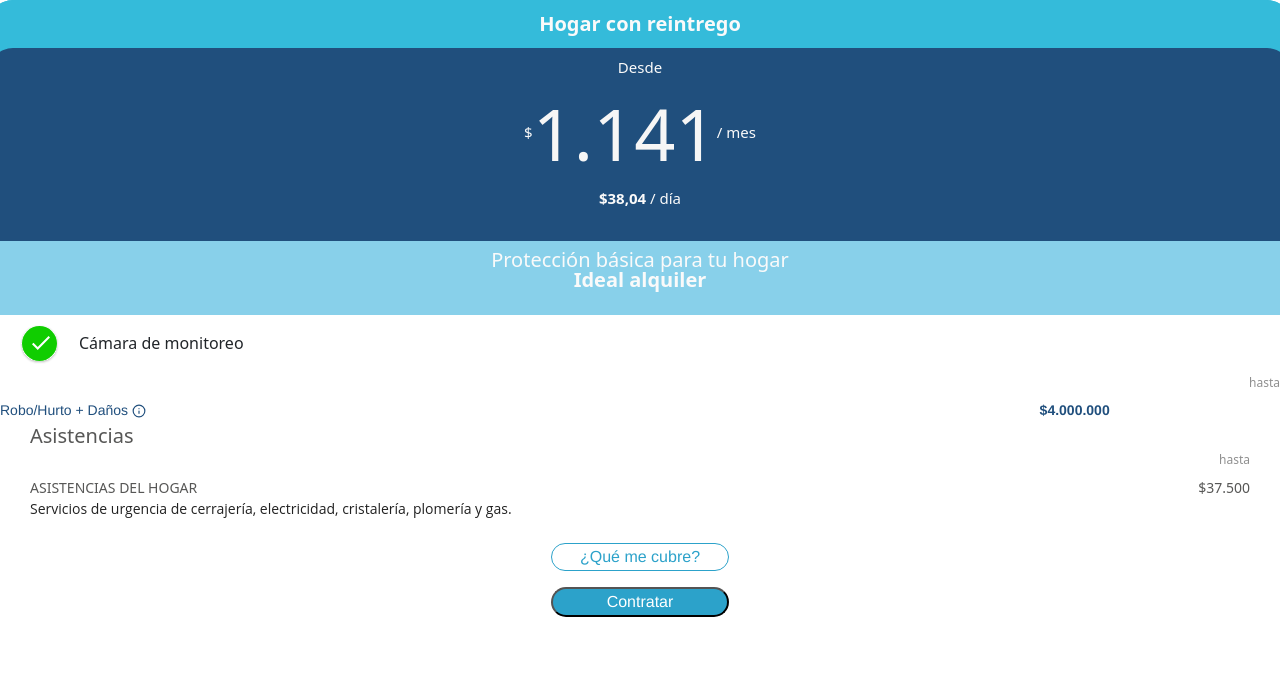
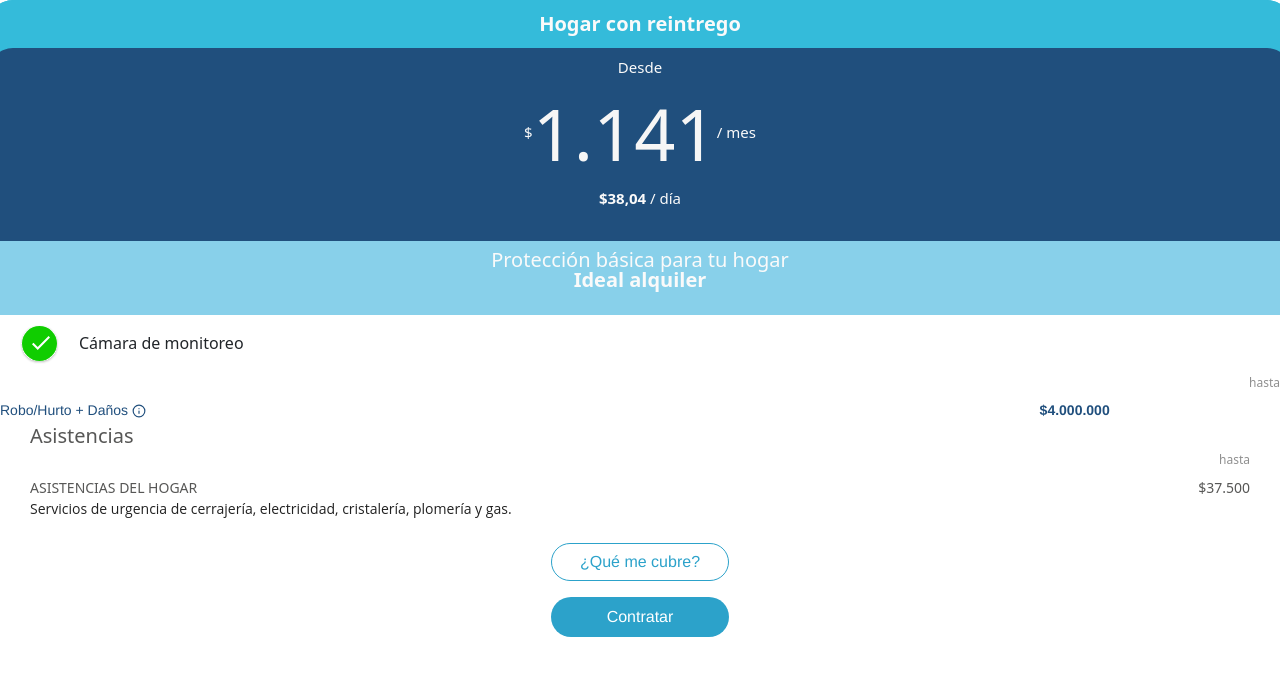
Before and after one commit to andresGarcia90/cotizador-hs, a React (Create React App) app: page / in a window 1280 px wide. Shown: the top 676 px of the page. Built offline with nearby package versions, Linux system fonts and the light colour scheme.

Commit message:
styling buttons

```diff
--- a/src/components/UI/BorderButton.module.css
+++ b/src/components/UI/BorderButton.module.css
@@ -6,4 +6,5 @@
     font-family: 'GothamNarrowMedium', 'Helvetica', 'Arial', sans-serif;
     border-radius: 30px;
     background-color: transparent;
+    padding: 6px 16px;
 }
--- a/src/components/UI/PrimaryButton.module.css
+++ b/src/components/UI/PrimaryButton.module.css
@@ -5,4 +5,6 @@
     font-family: 'GothamNarrowMedium', 'Helvetica', 'Arial', sans-serif;
     border-radius: 30px;
     background-color: #2ca2ca;
+    border-color: transparent;
+    padding: 6px 16px;
 }
```
